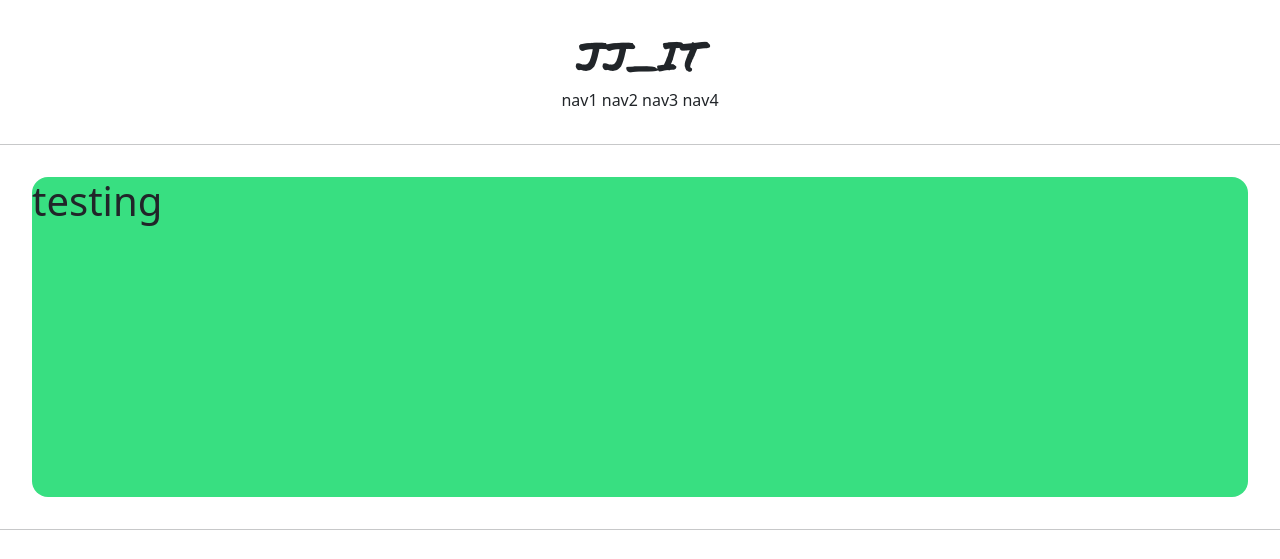
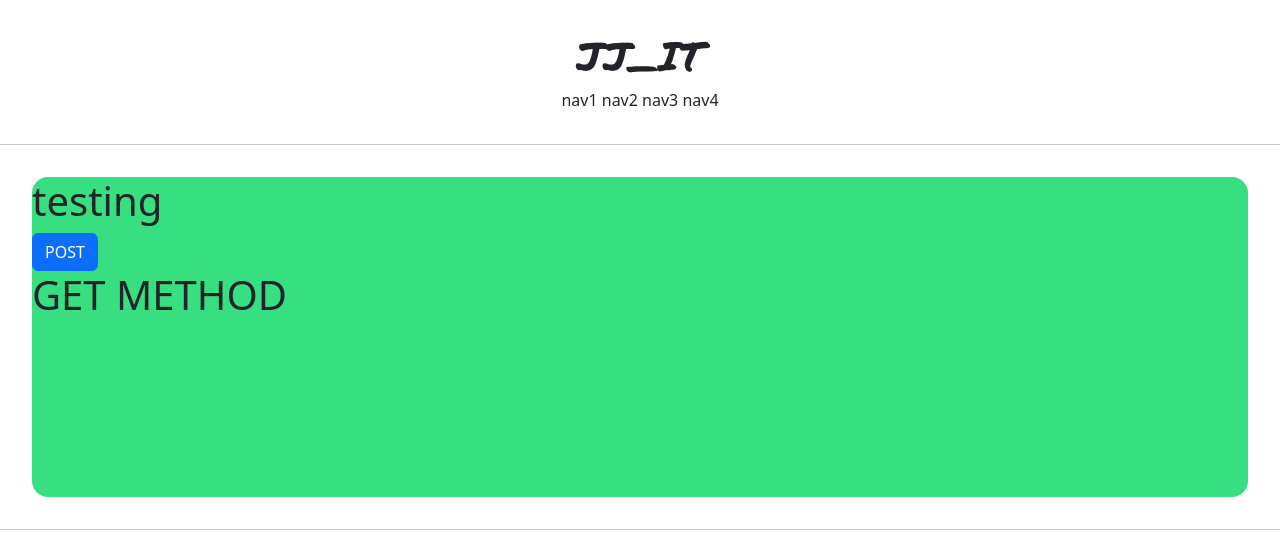
Before and after one commit to wooasnow/capstone3, a Django app: page /account/hello_world/ in a window 1280 px wide. Shown: the top 559 px of the page. Run offline with Django 4.2, Linux system fonts and the light colour scheme.

Commit message:
django 16

```diff
--- a/accountapp/templates/accountapp/hello_world.html
+++ b/accountapp/templates/accountapp/hello_world.html
@@ -6,7 +6,12 @@
      <h1>
          testing
      </h1>
-
-
+    <form action="/account/hello_world/" method="post">
+        {% csrf_token %}
+        <input type="submit" class="btn btn-primary" value="POST">
+    </form>
+        <h1>
+            {{ text }}
+        </h1>
     </div>
 {% endblock %}
--- a/accountapp/views.py
+++ b/accountapp/views.py
@@ -4,4 +4,7 @@ from django.shortcuts import render
 
 # Create your views here.
 def hello_world(request):
-    return render(request, 'accountapp/hello_world.html')
+    if request.method == 'POST':
+        return render(request, 'accountapp/hello_world.html', context={'text':'POST METHOD'})
+    else:
+        return render(request, 'accountapp/hello_world.html', context={'text': 'GET METHOD'})
```
